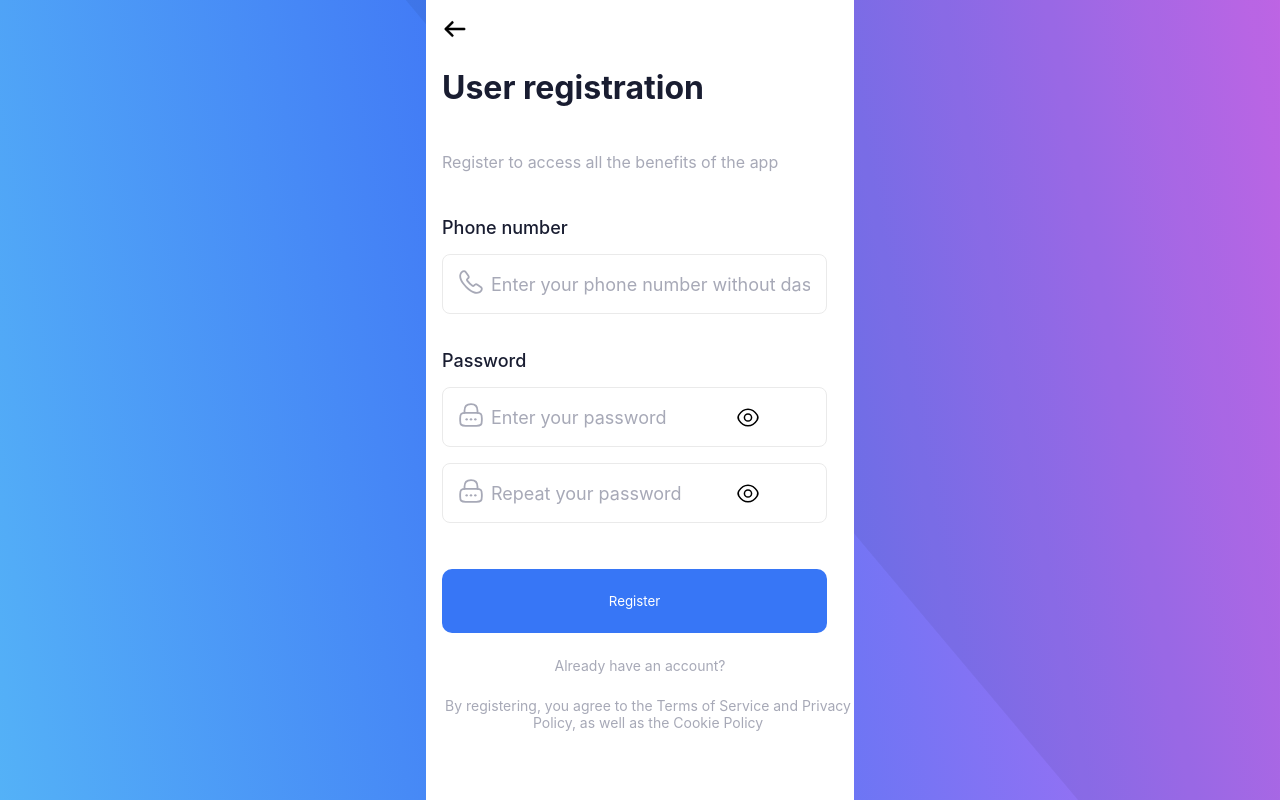
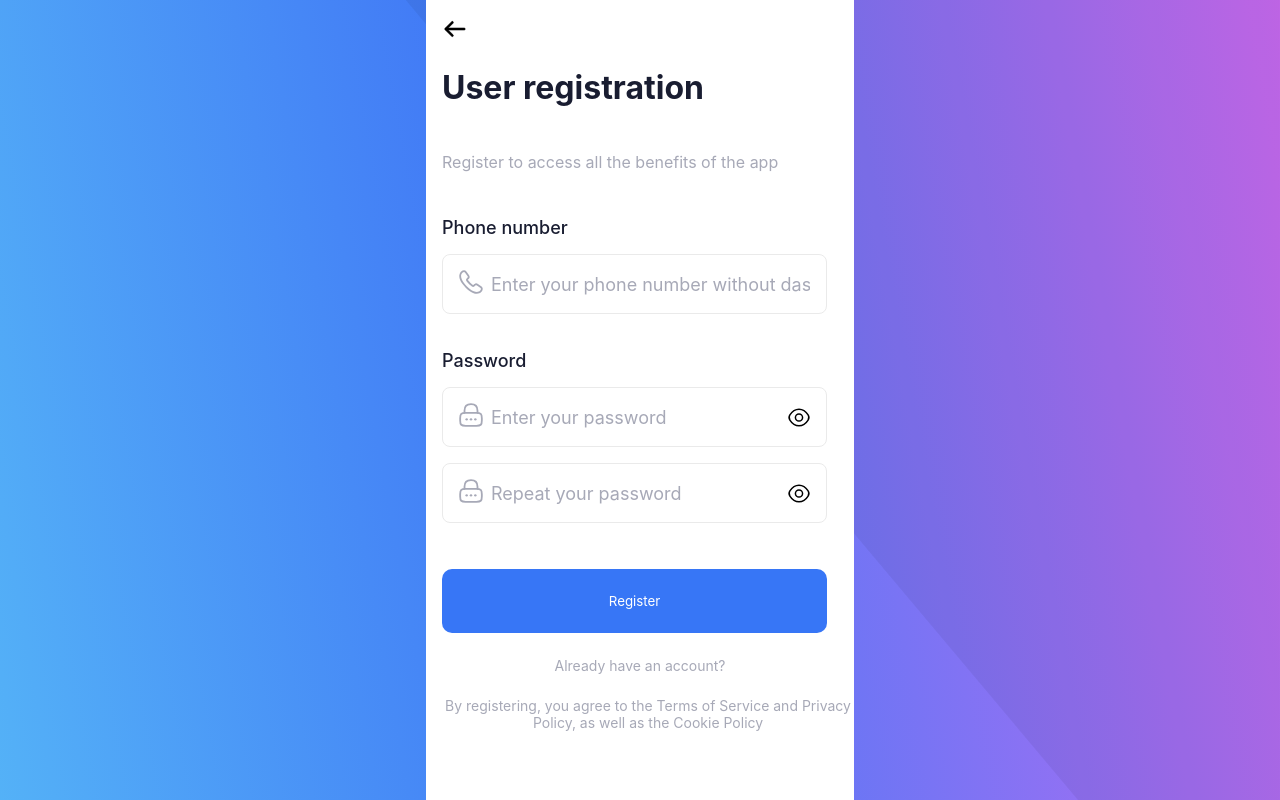
Before and after one commit to rust4work/utown, a React (Vite) app: page /register in a window 1280 px wide. Built offline with nearby package versions, Linux system fonts and the light colour scheme.

Commit message:
small fixes implemented with paddings and margins

```diff
--- a/src/components/Input/Input.module.scss
+++ b/src/components/Input/Input.module.scss
@@ -43,6 +43,7 @@
 }
 
 .passwordToggle {
+  width: 24px;
   position: absolute;
   right: 16px;
   top: 0;
--- a/src/pages/Client/ClientLayouts/ClientHome/ClientHome.module.scss
+++ b/src/pages/Client/ClientLayouts/ClientHome/ClientHome.module.scss
@@ -70,7 +70,7 @@
   .restaurantsHeader {
     margin-bottom: 16px;
     display: flex;
-    width: 90%;
+    width: 100%;
     justify-content: space-between;
     align-items: center;
     button {
```
